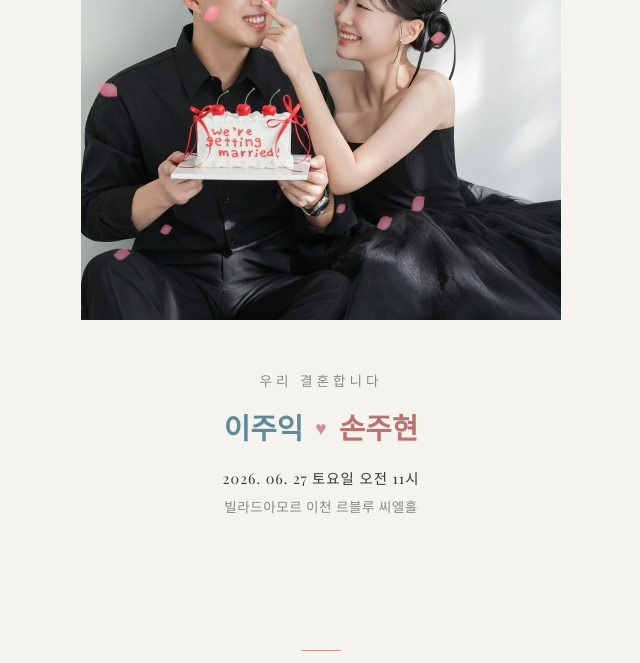
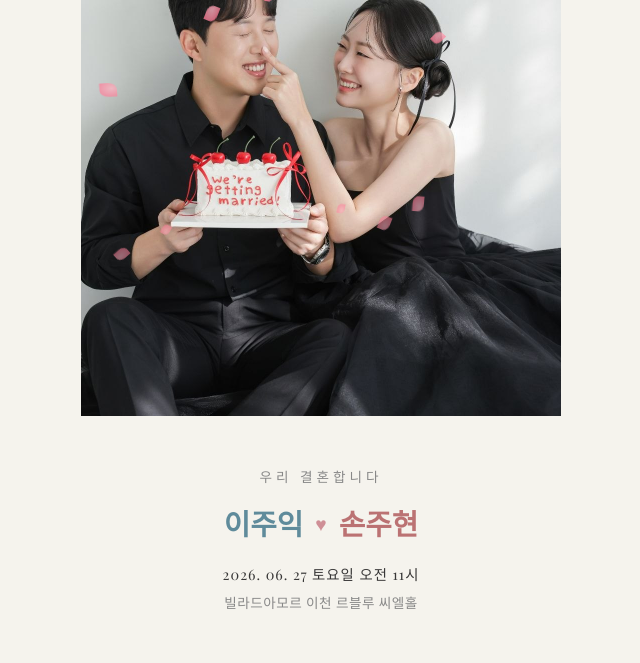
Before and after one commit to lee-juik/invitation-card, a Flask app: page / in a window 1280 px wide. Shown: the top 663 px of the page, without its empty margins (319-959 px from the left). Run offline with Flask 3, Linux system fonts and the light colour scheme; data that the repository does not hold is empty; some libraries are stand-ins or nearby versions; some web fonts are replaced.

Commit message:
refactor: 메인 사진 높이 조정 (40vh → 52vh, +30%)

```diff
--- a/static/css/style.css
+++ b/static/css/style.css
@@ -47,7 +47,7 @@ a { text-decoration: none; color: inherit; }
 .sec1-photo-only {
     position: relative;
     width: 100%;
-    height: 40vh;
+    height: 52vh;
     overflow: hidden;
 }
 
```
